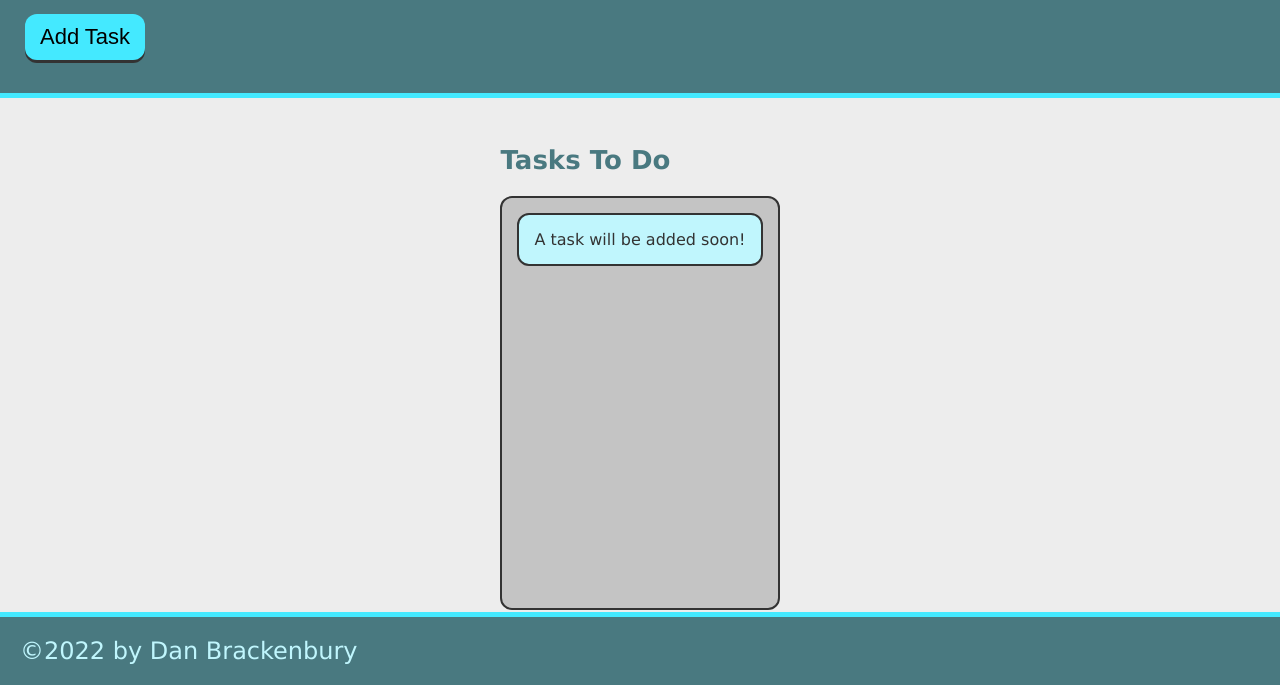
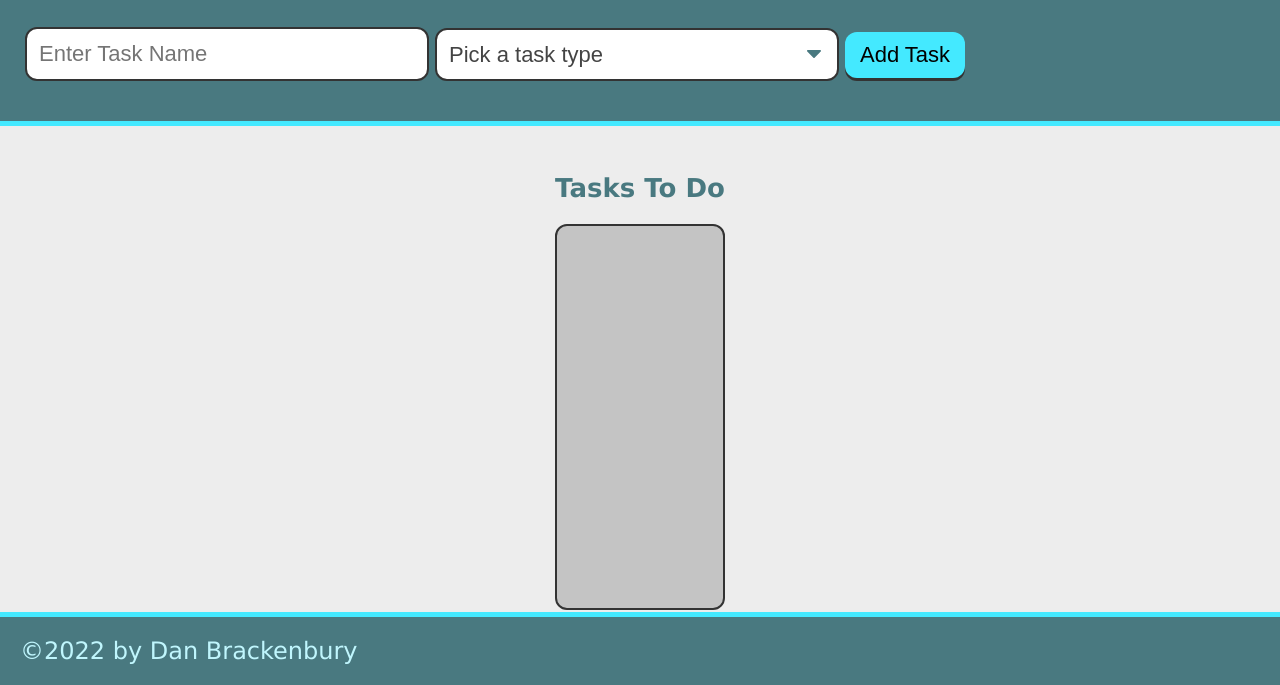
Before and after one commit to helpvisa/kanban, a plain HTML site: page index.html in a window 1280 px wide. Shown: the part 115-800 px from the top of the page. Drawn offline with Linux system fonts and the light colour scheme.

Commit message:
added form type; should look into customizing these types a bit more

```diff
--- a/index.html
+++ b/index.html
@@ -14,7 +14,24 @@
         <p>
             Click the button below to add a new task.
         </p>
-        <button class="btn" id="save-task">Add Task</button>
+
+        <!-- task add button -->
+        <form id="task-form">
+            <div class="form-group">
+                <input type="text" name="task-name" placeholder="Enter Task Name" />
+            </div>
+            <div class="form-group">
+                <select name="task-type" class="select-dropdown">
+                    <option value="" disabled selected>Pick a task type</option>
+                    <option value="Print">Print</option>
+                    <option value="Web">Web</option>
+                    <option value="Mobile">Mobile</option>
+                </select>
+            </div>
+            <div class="form-group">
+                <button class="btn" id="save-task">Add Task</button>
+            </div>
+        </form>
     </header>
 
 
@@ -22,9 +39,7 @@
     <main class="page-content">
         <section>
             <h2 class="list-title">Tasks To Do</h2>
-            <ul class="task-list" id="tasks-to-do">
-                <li class="task-item">A task will be added soon!</li>
-            </ul>
+            <ul class="task-list" id="tasks-to-do"></ul>
         </section>
     </main>
 
```
